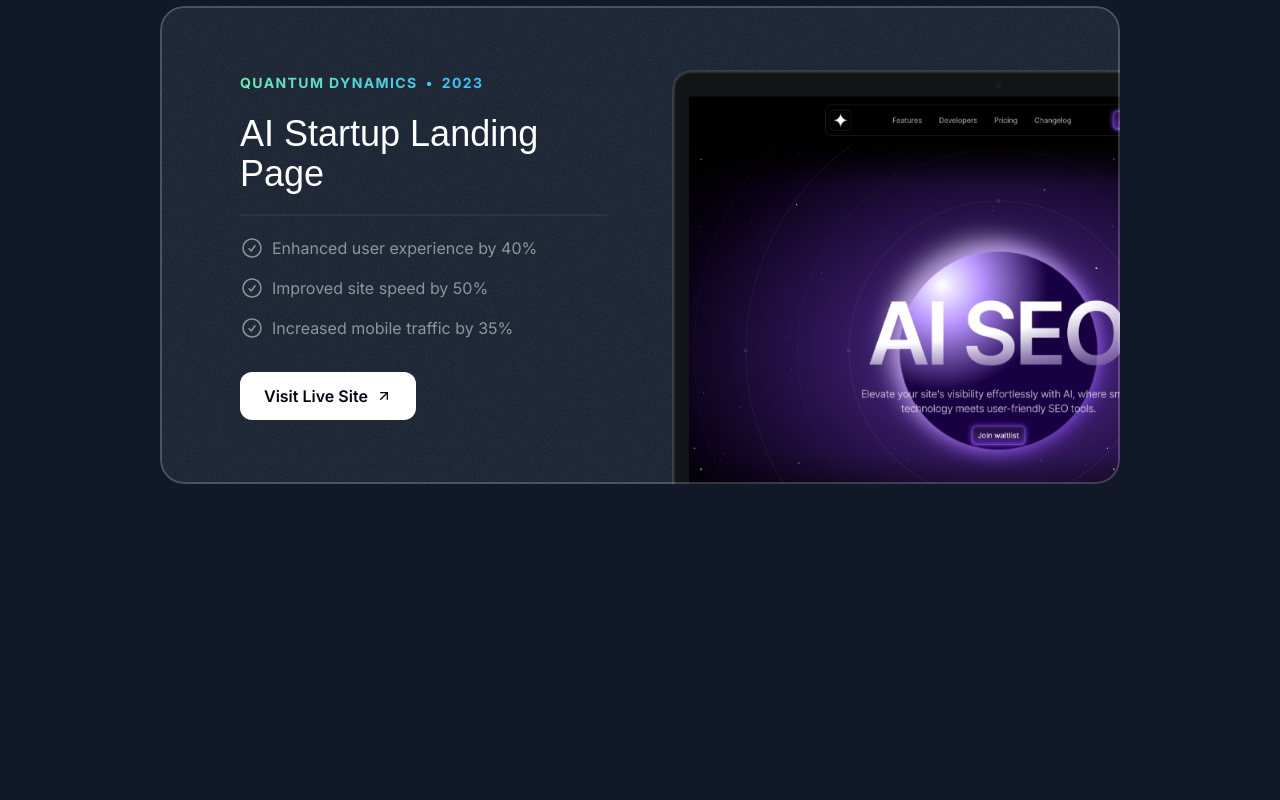
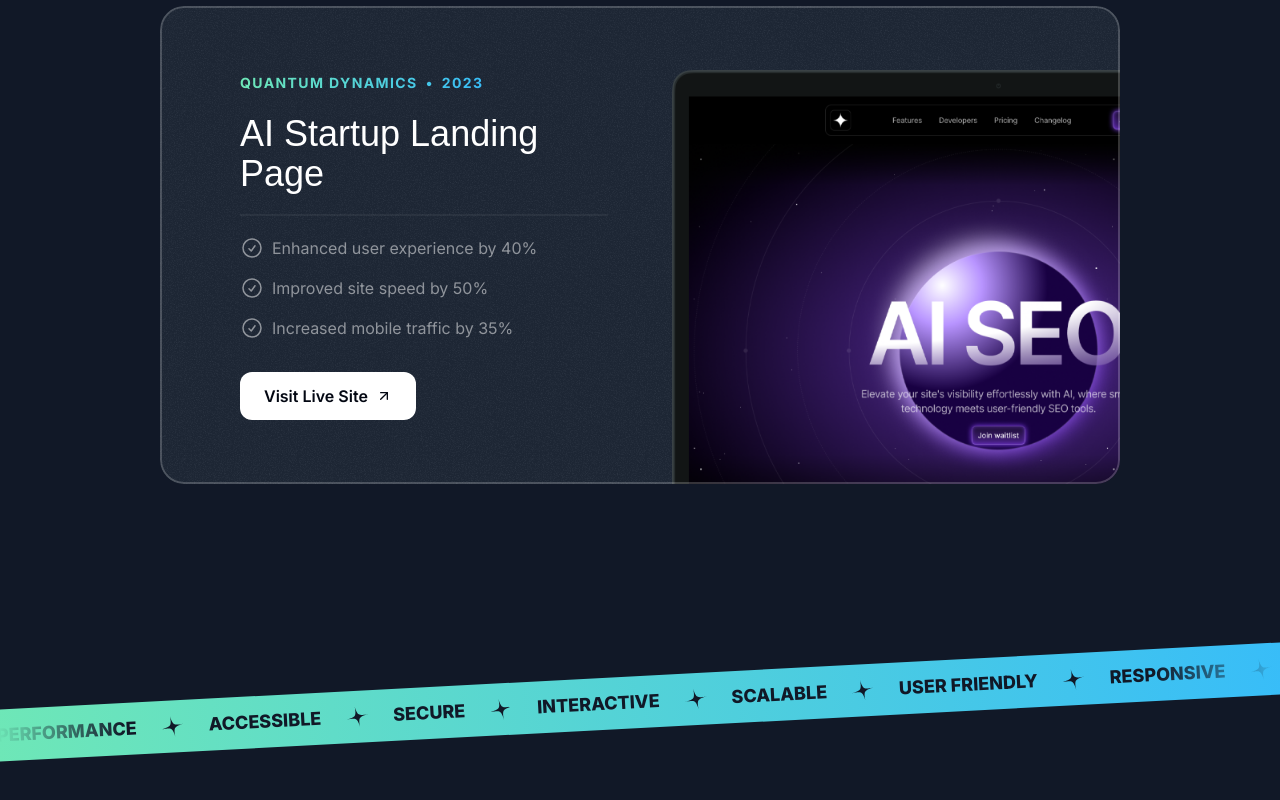
Before and after one commit to BarryCoding/tribe-portfolio, a Next.js app: page / in a window 1280 px wide. Shown: the part 2376-3176 px from the top of the page. Before the commit the page ends 2956 px from the top, so only its background shows below. Built offline with nearby package versions, Linux system fonts and the light colour scheme; a web font is replaced by a local one.

Commit message:
08 Tape section

```diff
--- a/src/app/page.tsx
+++ b/src/app/page.tsx
@@ -1,6 +1,7 @@
 import { Header } from '@/sections/Header'
 import { HeroSection } from '@/sections/Hero'
 import { ProjectsSection } from '@/sections/Projects'
+import { TapeSection } from '@/sections/Tape'
 
 export default function Home() {
   return (
@@ -8,6 +9,7 @@
       <Header />
       <HeroSection />
       <ProjectsSection />
+      <TapeSection />
     </div>
   )
 }
--- a/src/sections/Tape.tsx
+++ b/src/sections/Tape.tsx
@@ -1,3 +1,35 @@
+import StarIcon from '@/assets/icons/star.svg'
+const words = [
+  'Performance',
+  'Accessible',
+  'Secure',
+  'Interactive',
+  'Scalable',
+  'User Friendly',
+  'Responsive',
+  'Maintainable',
+  'SEO',
+  'Reliable',
+]
+
 export const TapeSection = () => {
-  return <div>Tape Section</div>;
-};
+  return (
+    // REFACTOR: NESTING DIV
+    <div className='overflow-x-clip py-16 lg:py-24'>
+      <div className='-mx-1 -rotate-3 bg-gradient-to-r from-emerald-300 to-sky-400'>
+        <div className='flex [mask-image:linear-gradient(to_right,transparent,black_10%,black_90%,transparent)]'>
+          <div className='flex flex-none gap-4 py-3 lg:gap-6'>
+            {words.map((word) => (
+              <div key={word} className='inline-flex items-center gap-4 lg:gap-6'>
+                <span className='text-sm font-extrabold uppercase text-gray-900 lg:text-lg'>
+                  {word}
+                </span>
+                <StarIcon className='size-6 -rotate-12 text-gray-900' />
+              </div>
+            ))}
+          </div>
+        </div>
+      </div>
+    </div>
+  )
+}
```
Also changed, not shown: 1 other file (tests, documents, lock files or other folders).
